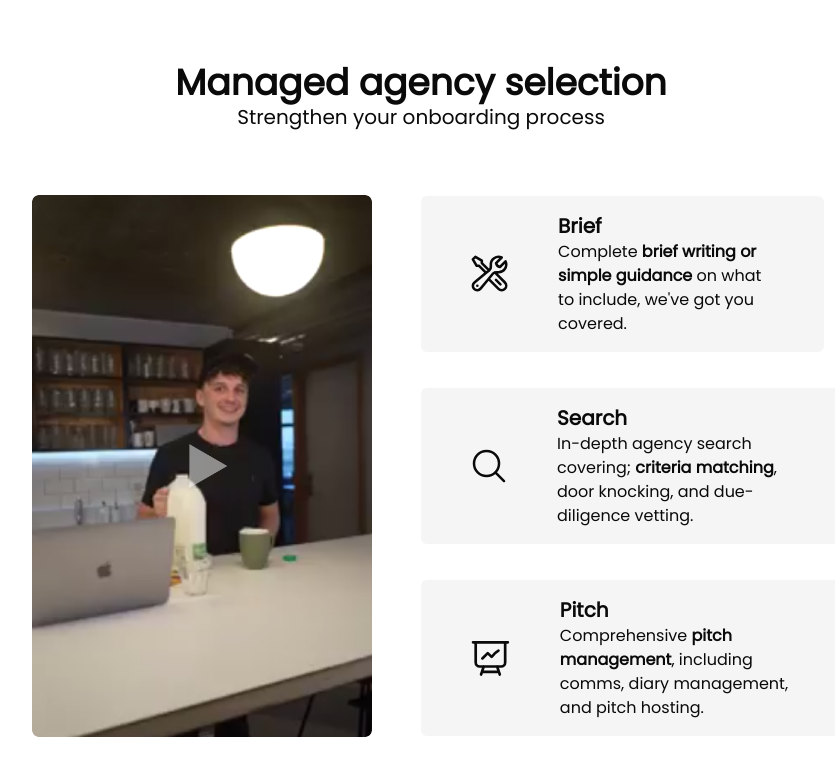
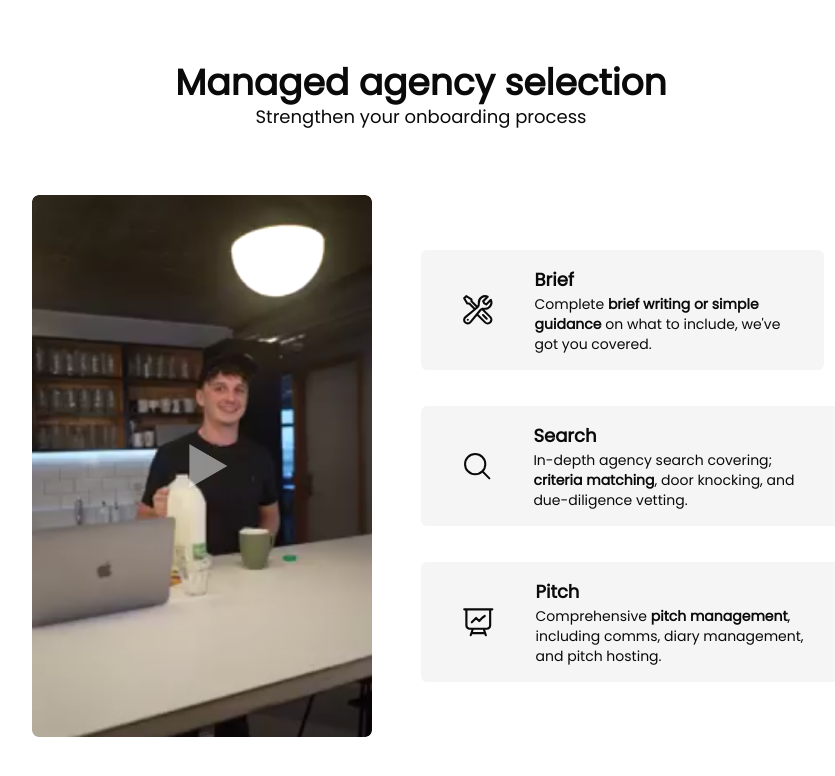
Before and after one commit to radromanov/nextjs-test, a Next.js app: page / in a window 1280 px wide. Shown: the top 776 px of the page, without its empty margins (219-1054 px from the left). Built offline with nearby package versions, Linux system fonts and the light colour scheme.

Commit message:
Add styling for breakpoints over 1440px

```diff
--- a/collections/Selections/Selections.tsx
+++ b/collections/Selections/Selections.tsx
@@ -3,7 +3,7 @@ import { PresentationIcon, SearchIcon, ToolIcon } from "../Icons";
 
 export const Selections = () => {
   return (
-    <div className="flex flex-col gap-7 items-start w-full pb-6 tablet-sm:max-w-[640px] tablet-sm:container laptop:p-0 laptop:justify-center laptop:gap-9">
+    <div className="flex flex-col gap-7 items-start w-full pb-6 tablet-sm:max-w-[640px] tablet-sm:container laptop:p-0 laptop:justify-center laptop:gap-9 desktop-lg:flex-grow desktop-lg:max-w-full desktop-lg:w-screen ">
       <Card className="mobile-md:w-[92%]">
         <ToolIcon />
         <CardContent>
--- a/components/Cards/Card.tsx
+++ b/components/Cards/Card.tsx
@@ -12,7 +12,7 @@ export const Card = ({ children, className, ...props }: Props) => {
   return (
     <section
       className={cn(
-        "w-full flex justify-center items-center group bg-neutral-100 rounded-md outline-none -outline-offset-2 hover:outline-blue-500 focus:outline-blue-500 active:outline-blue-500 cursor-pointer px-4 py-4 gap-4 mobile-lg:px-6 mobile-lg:gap-6 tablet:py-4 tablet:px-6 tablet:gap-6 laptop:px-8 laptop:gap-8 desktop:px-12 desktop:gap-12",
+        "w-full flex justify-center items-center group bg-neutral-100 rounded-md outline-none -outline-offset-2 hover:outline-blue-500 focus:outline-blue-500 active:outline-blue-500 cursor-pointer px-4 py-4 gap-4 mobile-lg:px-6 mobile-lg:gap-6 tablet:py-4 tablet:px-6 tablet:gap-6 laptop:px-8 laptop:gap-8 desktop:px-10 desktop:gap-10 desktop-lg:py-8",
         className
       )}
       {...props}
--- a/components/Cards/CardHeader.tsx
+++ b/components/Cards/CardHeader.tsx
@@ -13,7 +13,7 @@ export const CardHeader = ({ children, className, ...props }: Props) => {
   return (
     <Subheader
       className={cn(
-        "text-xs mobile-md:text-xs mobile-lg:text-sm tablet:text-md tablet:leading-5 laptop:leading-5 desktop:text-xl font-bold group-hover:text-blue-500 group-hover:underline",
+        "text-xs mobile-md:text-xs mobile-lg:text-sm tablet:text-md tablet:leading-5 laptop:leading-5 desktop-lg:text-xl font-bold group-hover:text-blue-500 group-hover:underline",
         className
       )}
       {...props}
--- a/components/Cards/CardText.tsx
+++ b/components/Cards/CardText.tsx
@@ -13,7 +13,7 @@ export const CardText = ({ children, className, ...props }: Props) => {
   return (
     <Typography
       className={cn(
-        "text-xxs mobile-md:text-xxs tablet:text-sm desktop:text-md font-medium",
+        "text-xxs mobile-md:text-xxs tablet:text-sm desktop:text-sm desktop-lg:text-lg font-medium",
         className
       )}
       {...props}
--- a/components/Icons/Icon.tsx
+++ b/components/Icons/Icon.tsx
@@ -14,7 +14,7 @@ export const Icon = ({ children, className, ...props }: Props) => {
       strokeWidth={1.5}
       stroke="currentColor"
       className={cn(
-        "w-16 mobile-md:w-20 mobile-lg:w-20 tablet-sm:w-16 laptop:w-24 desktop:w-32",
+        "w-16 mobile-md:w-20 mobile-lg:w-20 mobile-lg:max-w-12 tablet-sm:max-w-full tablet-sm:w-16 laptop:w-24 desktop:w-20 desktop-lg:w-20",
         className
       )}
       {...props}
--- a/components/Typography/Header.tsx
+++ b/components/Typography/Header.tsx
@@ -12,7 +12,7 @@ export const Header = ({ children, className, ...props }: Props) => {
   return (
     <h1
       className={cn(
-        "font-bold text-lg mobile-md:text-xl mobile-lg:text-2xl tablet-sm:text-3xl laptop:text-4xl desktop:text-4xl",
+        "font-bold text-lg mobile-md:text-xl mobile-lg:text-2xl tablet-sm:text-3xl laptop:text-4xl desktop-lg:text-5xl",
         className
       )}
       {...props}
--- a/components/Typography/Subheader.tsx
+++ b/components/Typography/Subheader.tsx
@@ -12,7 +12,7 @@ export const Subheader = ({ children, className, ...props }: Props) => {
   return (
     <h3
       className={cn(
-        "leading-5 text-xs mobile-lg:text-sm tablet-sm:text-md laptop:text-lg desktop:text-xl",
+        "leading-5 text-xs mobile-lg:text-sm tablet-sm:text-md laptop:text-lg desktop:text-lg desktop-lg:text-2xl",
         className
       )}
       {...props}
--- a/components/Videos/HeroVideo.tsx
+++ b/components/Videos/HeroVideo.tsx
@@ -12,7 +12,7 @@ export const HeroVideo = () => {
         style={{
           objectFit: "cover",
         }}
-        className="rounded-md w-52 mobile-md:w-52 tablet:w-56 laptop:w-[308px] desktop:w-[340px]"
+        className="rounded-md w-52 mobile-md:w-52 tablet:w-56 laptop:w-[308px] desktop:w-[340px] desktop-lg:w-[380px]"
       />
     </div>
   );
--- a/sections/Hero/Hero.tsx
+++ b/sections/Hero/Hero.tsx
@@ -10,7 +10,7 @@ export const Hero = () => {
         <Subheader>Strengthen your onboarding process</Subheader>
       </div>
 
-      <div className="flex flex-col mobile-md:px-6 laptop:flex-row laptop:container desktop:w-3/4">
+      <div className="flex flex-col mobile-md:px-6 laptop:flex-row laptop:container desktop:w-3/4 desktop-lg:w-5/6 desktop-lg:gap-6">
         <HeroVideo />
 
         <Selections />
```
